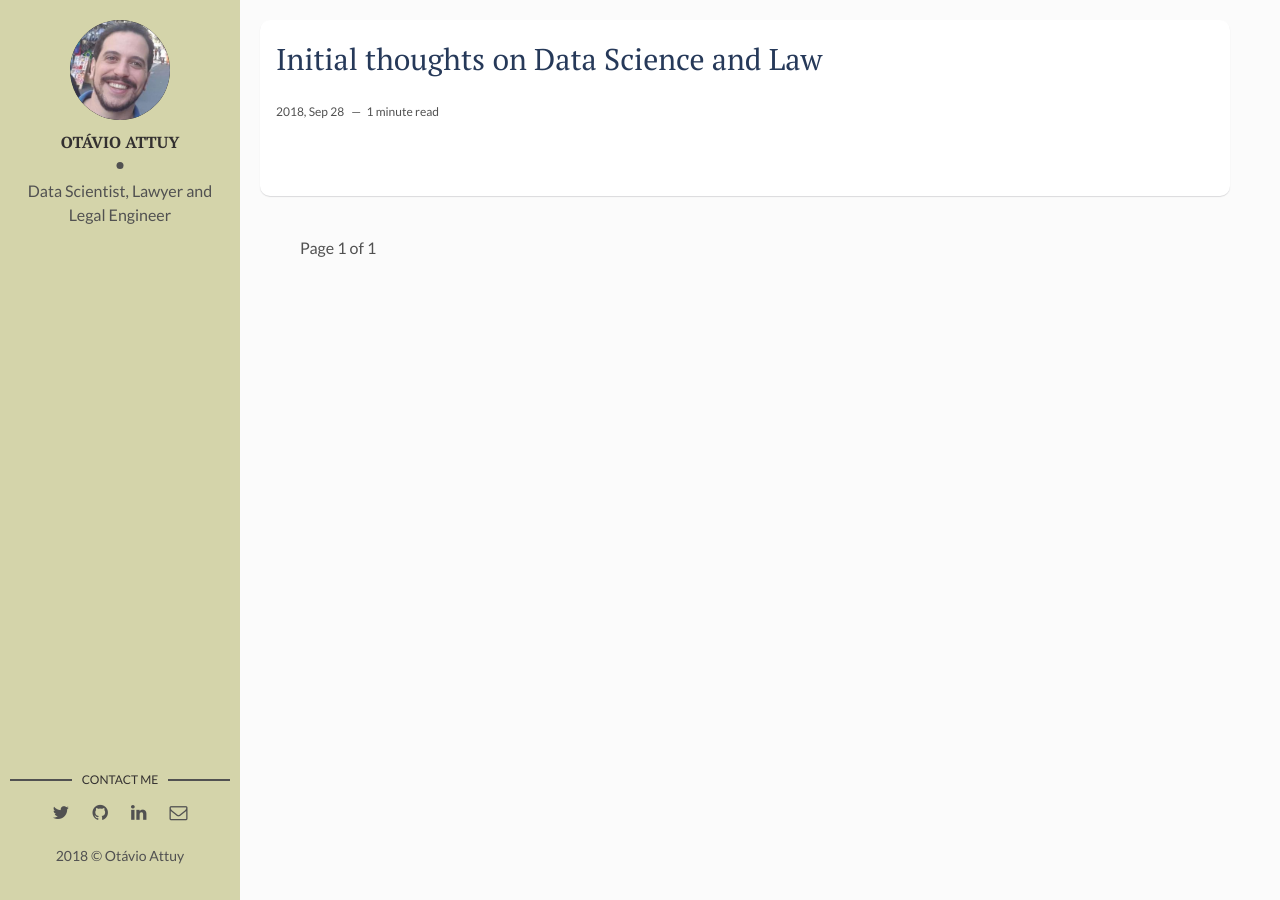
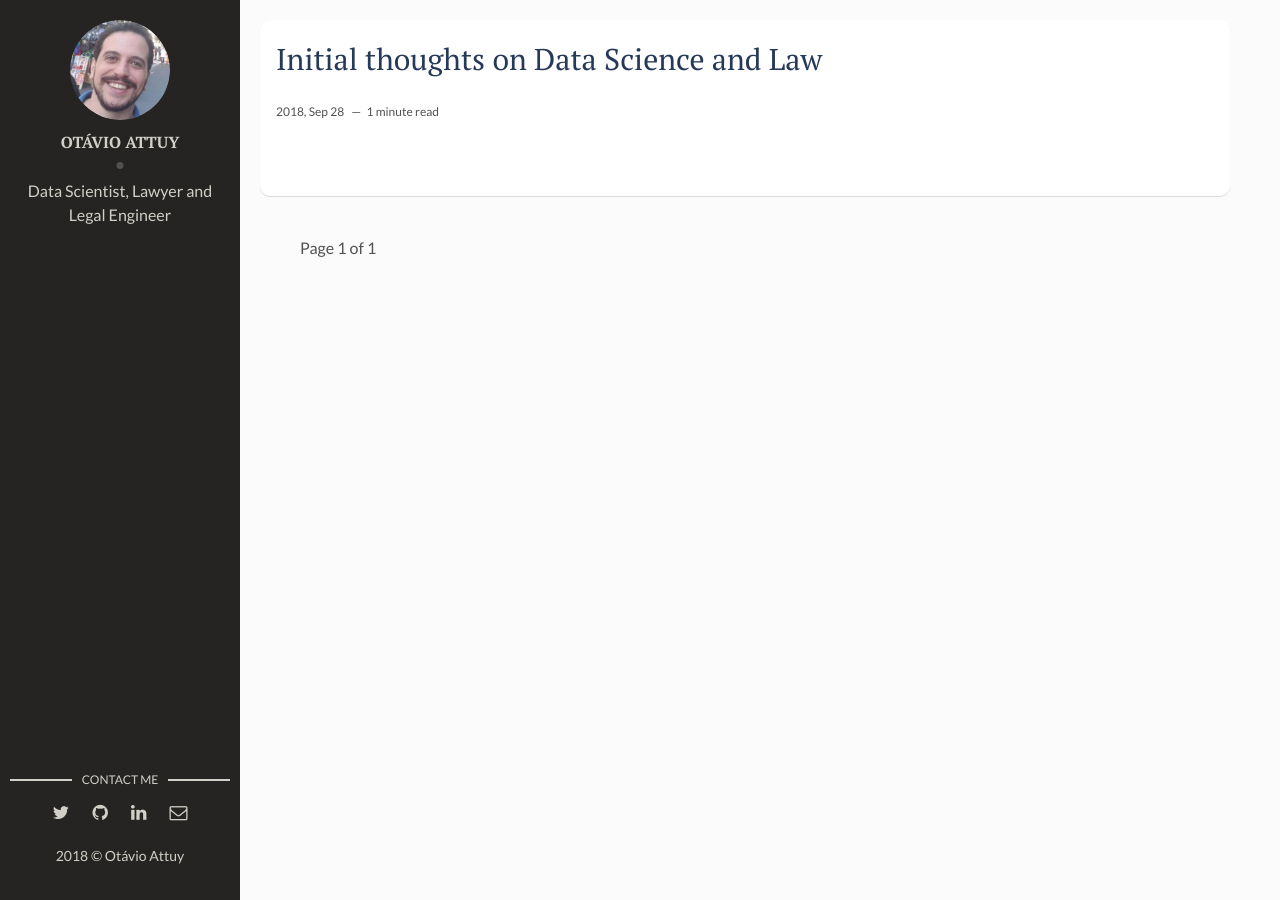
Before and after one commit to omattuy/data_science_and_law, a Jekyll site: the page built from index.html, in a window 1280 px wide. Built offline with Jekyll 4.4.1, drawn with Linux system fonts in a browser that asks for light colours; the list of posts is cut into pages by our own code.

```diff
--- a/_includes/head.html
+++ b/_includes/head.html
@@ -71,11 +71,11 @@
 	<meta property="og:image" content="">
   <!--
   <link rel="shortcut icon" href="{{ "/assets/img/favicon/favicon.ico" | prepend: site.baseurl }}" type="image/x-icon">
-  -->
 	<link rel="apple-touch-icon" href="{{ "/assets/img/favicon/apple-touch-icon.png" | prepend: site.baseurl }}">
 	<link rel="apple-touch-icon" sizes="72x72" href="{{ "/assets/img/favicon/apple-touch-icon-72x72.png" | prepend: site.baseurl }}">
 	<link rel="apple-touch-icon" sizes="144x144" href="{{ "/assets/img/favicon/apple-touch-icon-144x144.png" | prepend: site.baseurl }}">
-	<!-- Chrome, Firefox OS and Opera -->
+  -->
+  <!-- Chrome, Firefox OS and Opera -->
 	<meta name="theme-color" content="#263959">
 	<!-- Windows Phone -->
 	<meta name="msapplication-navbutton-color" content="#263959">
--- a/_layouts/main.html
+++ b/_layouts/main.html
@@ -17,9 +17,9 @@ layout: default
       <h3 class="contact-title">Contact me</h3>
       <ul>
         {% if site.social-twitter %}
-          <li><a href="https://twitter.com/{{ site.social-twitter }}" target="_blank"><i class="fa fa-twitter" aria-hidden="true"></i></a></li>
+          <li><a href="https://twitter.com/{{ site.social-twitter }}" target="_blank"><i class="fa fa-twitter" style="color:#D1CFC7;" aria-hidden="true"></i></a></li>
         {% else %}
-          <li><a href="https://twitter.com/artemsheludko_" target="_blank"><i class="fa fa-twitter" aria-hidden="true"></i></a></li>
+          <li><a href="https://twitter.com/artemsheludko_" target="_blank"><i class="fa fa-twitter" style="color:#D1CFC7;" aria-hidden="true"></i></a></li>
         {% endif %}
         <!--
         {% if site.social-facebook %}
@@ -29,19 +29,19 @@ layout: default
         {% endif %}
         -->
         {% if site.social-github %}
-          <li class="github"><a href="http://github.com/{{site.social-github}}" target="_blank"><i class="fa fa-github"></i></a></li>
+          <li class="github"><a href="http://github.com/{{site.social-github}}" target="_blank"><i class="fa fa-github" style="color:#D1CFC7;"></i></a></li>
         {% else %}
-          <li class="github"><a href="http://github.com/" target="_blank"><i class="fa fa-github" aria-hidden="true"></i></a></li>
+          <li class="github"><a href="http://github.com/" target="_blank"><i class="fa fa-github" style="color:#D1CFC7;" aria-hidden="true"></i></a></li>
         {% endif %}
         {% if site.social-linkedin %}
-          <li class="linkedin"><a href="https://in.linkedin.com/in/{{site.social-linkedin}}" target="_blank"><i class="fa fa-linkedin"></i></a></li>
+          <li class="linkedin"><a href="https://in.linkedin.com/in/{{site.social-linkedin}}" target="_blank"><i class="fa fa-linkedin" style="color:#D1CFC7;"></i></a></li>
         {% else %}
-          <li class="linkedin"><a href="https://in.linkedin.com/" target="_blank"><i class="fa fa-linkedin" aria-hidden="true"></i></a></li>
+          <li class="linkedin"><a href="https://in.linkedin.com/" target="_blank"><i class="fa fa-linkedin" style="color:#D1CFC7;" aria-hidden="true"></i></a></li>
         {% endif %}
         {% if site.social-email %}
-          <li class="email"><a href="mailto:{{site.social-email}}"><i class="fa fa-envelope-o"></i></a></li>
+          <li class="email"><a href="mailto:{{site.social-email}}"><i class="fa fa-envelope-o" style="color:#D1CFC7;"></i></a></li>
         {% else %}
-          <li class="email"><a href="mailto:otavio.attuy@gmail.com"><i class="fa fa-envelope-o" aria-hidden="true"></i></a></li>
+          <li class="email"><a href="mailto:otavio.attuy@gmail.com"><i class="fa fa-envelope-o" style="color:#D1CFC7;" aria-hidden="true"></i></a></li>
         {% endif %}
       </ul>
     </section> <!-- End Section Contact -->
--- a/_posts/2017-09-10-initial-thoughts-on-data-science-and-law.markdown
+++ b/_posts/2018-09-10-initial-thoughts-on-data-science-and-law.markdown
@@ -4,5 +4,5 @@ title: Initial thoughts on Data Science and Law
 date: 2018-09-29 00:00:00 +0300
 description: # Add post description (optional)
 #img: js-1.png # Add image post (optional)
-tags: [Data Science, Law, Jurimetrics] # add tag
+tags: [Data Science, Jurimetrics] # add tag
 ---
--- a/assets/css/main.css
+++ b/assets/css/main.css
@@ -933,7 +933,8 @@ table tfoot td {
   width: 240px;
   height: 100%;
   padding: 20px 10px;
-  background-color: #d4d4aa;
+  color: #D1CFC7;
+  background-color: #252422;
 }
 
 .about {
@@ -975,7 +976,7 @@ table tfoot td {
   padding-bottom: 15px;
   font-size: 16px;
   text-transform: uppercase;
-  color: #333030;
+  color: #D1CFC7;
   font-weight: 700;
 }
 
@@ -1023,7 +1024,7 @@ table tfoot td {
 
 .contact .contact-title {
   position: relative;
-  color: #333030;
+  color: #D1CFC7;
   font-weight: 400;
   font-size: 12px;
   margin: 0 0 5px;
@@ -1043,7 +1044,7 @@ table tfoot td {
   position: absolute;
   top: 50%;
   left: 0;
-  background-color: #515151;
+  background-color: #D1CFC7;
 }
 
 .contact .contact-title::after {
@@ -1058,7 +1059,7 @@ table tfoot td {
   position: absolute;
   top: 50%;
   right: 0;
-  background-color: #515151;
+  background-color: #D1CFC7;
 }
 
 .contact ul {
```
Also changed, not shown: _drafts/2018-10-05-web-scraping-non-tech.markdown (added, +8 -0 lines), _drafts/2018-10-06-web-scraping-tech.markdown (added, +8 -0 lines), README.md, _drafts/Drafts_default_theme/2017-04-06-how-i-rest-from-work.markdown (renamed from _drafts/2017-04-06-how-i-rest-from-work.markdown), _drafts/Drafts_default_theme/2017-04-06-welcome-to-jekyll.markdown (renamed from _drafts/2017-04-06-welcome-to-jekyll.markdown), _drafts/Drafts_default_theme/2017-09-12-10-tips-to-improve-your-workflow.markdown (renamed from _drafts/2017-09-12-10-tips-to-improve-your-workflow.markdown), _drafts/Drafts_default_theme/2017-09-12-how-to-start-programming.markdown (renamed from _drafts/2017-09-12-how-to-start-programming.markdown), _drafts/Drafts_default_theme/2017-09-12-the-best-organizer-software.markdown (renamed from _drafts/2017-09-12-the-best-organizer-software.markdown).
